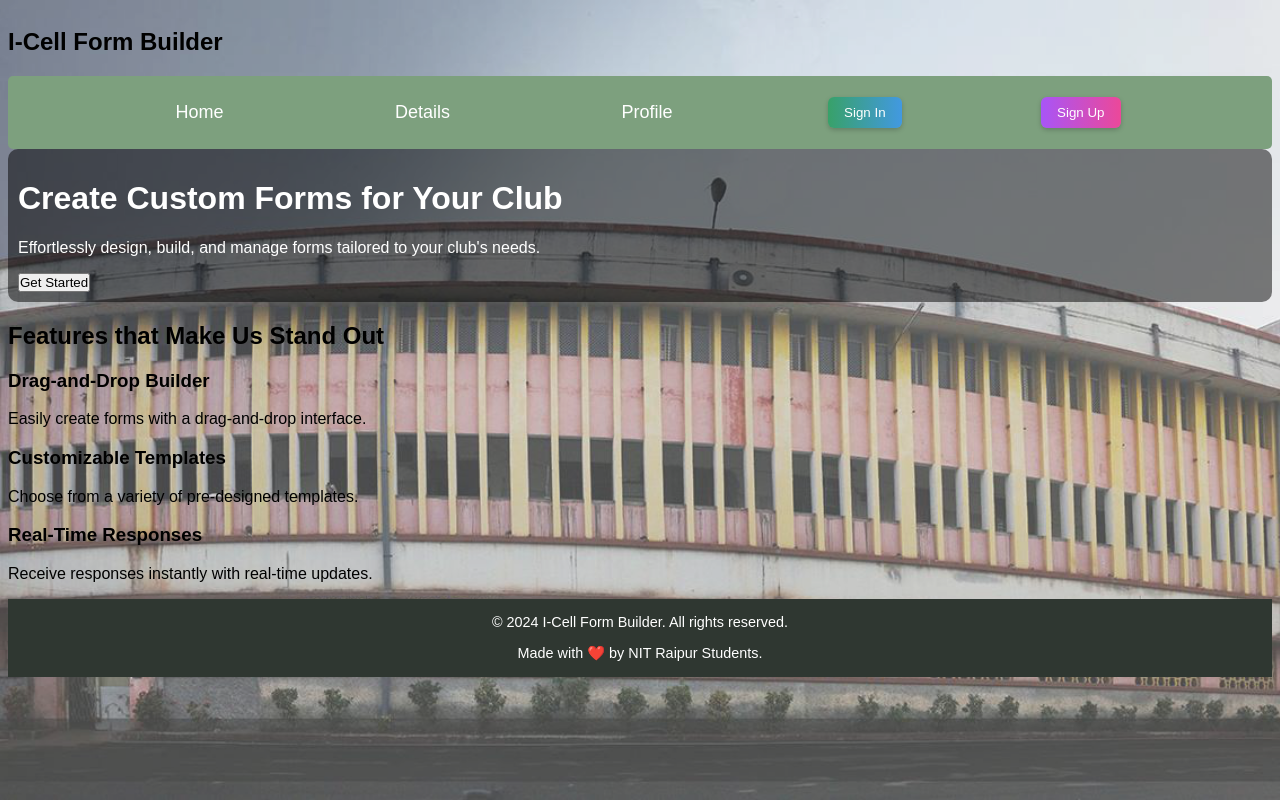
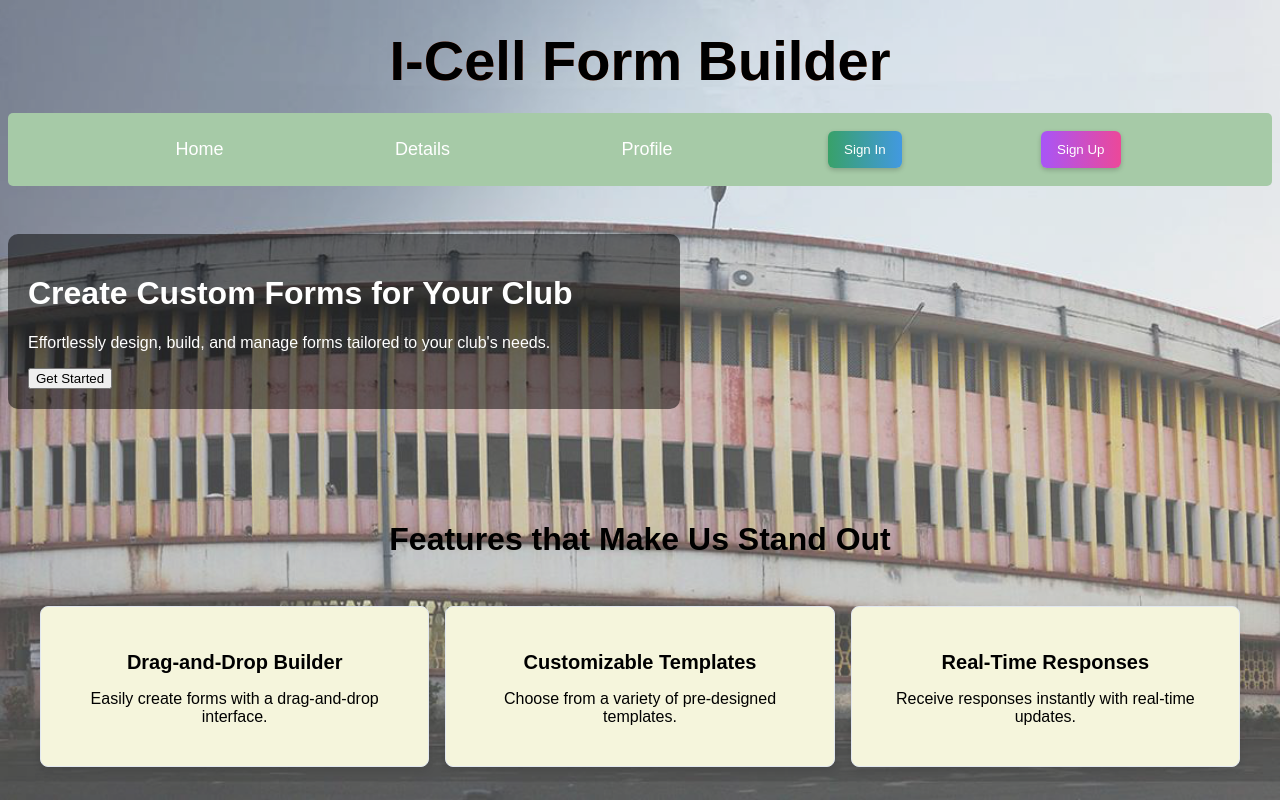
Before and after one commit to godsonsphilip/Landingpage, a React (Create React App) app: page / in a window 1280 px wide. Shown: the top 800 px of the page. Built offline with nearby package versions, Linux system fonts and the light colour scheme.

Commit message:
I changed the alignment.

```diff
--- a/src/App.css
+++ b/src/App.css
@@ -12,49 +12,65 @@
 
 .button{
   display: flex;
-  justify-content: center;
-  align-items: center;
+  justify-content: right;
+  align-items: right;
   padding: 10px 20px;
   border: none;
   border-radius: 5px;
-  background-color: #7da07e;
+  background-color: #a6caa7;
   color: #fff;
-
+  opacity: 21px;
   justify-content: space-evenly;
+  right: 2;
 }
 
 
 .hero-section {
   background: rgba(0, 0, 0, 0.5); /* Semi-transparent background */
-  padding: 10px;
+  padding: 20px;
   border-radius: 10px;
   color: white; /* Ensure text is visible */
+  width: 50%;
+  height: 50%;
 }
 
 
-.footer {
+/* .footer {
   background-color: #2f3731;
-  padding: 1px;
+  padding: 10px;
   color: white;
   text-align: center;
   font-size: 0.900rem;
   margin-top: 1px;
-  margin-bottom: 1px;
-}
+  /* margin-bottom: 1px; */
+ */
 
 
 
 * {
-  margin: 10;
+  margin: 0;
   padding: 0;
   box-sizing: border-box;
 }
 
+
 .App {
-  position: relative;
-  height: 100vh; /* Full height of the viewport */
-  overflow: hidden;
+  display: flex;
+  flex-direction: column; /* Arrange children vertically */
+  min-height: 100vh; /* Ensure the app takes up the full height of the viewport */
+  /* overflow-y: auto;  /* Enables vertical scrolling if content overflows */
+  /* overflow-x: hidden; Avoid horizontal overflow */
 }
+
+.footer {
+  background-color: rgba(0, 0, 0, 0.8); /* Dark background for contrast */
+  color: white; /* Text color for visibility */
+  text-align: center; /* Center the text */
+  padding: 1px; /* Add some padding */
+  margin-top: auto; /* Push footer to the bottom */
+}
+
+
 
 .background-image {
   position: fixed;
@@ -74,3 +90,7 @@
   padding: 20px;
   color: white; /* Adjust text color for visibility */
 }
+
+.component-spacing {
+  margin-bottom: 3rem; /* Adjust this value to create more or less space */
+}
--- a/src/App.js
+++ b/src/App.js
@@ -13,12 +13,25 @@
     <div className="App">
       <div
         className="background-image"
-        style={{ backgroundImage: `url(${background})` }} // Set the background image here
+        style={{ backgroundImage: `url(${background})` }}
       ></div>
-      <Navbar />
-      <HeroSection />
-      <Features />
-      <Footer />
+
+      {/* Spacing between components */}
+      <div className="component-spacing">
+        <Navbar />
+      </div>
+
+      <div className="component-spacing">
+        <HeroSection />
+      </div>
+
+      <div className="component-spacing">
+        <Features />
+      </div>
+
+      <div className="component-spacing">
+        <Footer />
+      </div>
     </div>
   );
 }
--- a/src/components/Features.js
+++ b/src/components/Features.js
@@ -2,20 +2,70 @@
 
 const Features = () => {
   return (
-    <div className="container mx-auto my-16">
-      <h2 className="text-3xl text-center font-bold mb-12">Features that Make Us Stand Out</h2>
-      <div className="flex justify-around">
-        <div className="text-center p-6">
-          <h3 className="text-xl font-semibold mb-4">Drag-and-Drop Builder</h3>
-          <p className="text-gray-600">Easily create forms with a drag-and-drop interface.</p>
+    <div style={{ maxWidth: "1200px", margin: "4rem auto" }}>
+      <h2
+        style={{
+          fontSize: "2rem",
+          textAlign: "center",
+          fontWeight: "bold",
+          marginBottom: "3rem",
+        }}
+      >
+        Features that Make Us Stand Out
+      </h2>
+      <div style={{ display: "flex", justifyContent: "space-around", gap: "1rem" }}>
+        {/* Feature 1 - Drag-and-Drop Builder */}
+        <div
+          style={{
+            textAlign: "center",
+            padding: "1.5rem",
+            border: "1px solid #e2e8f0",
+            borderRadius: "8px",
+            boxShadow: "0 4px 8px rgba(0, 0, 0, 0.1)",
+            width: "30%", // Adjust box size as needed
+            backgroundColor: "beige",
+          }}
+        >
+          <h3 style={{ fontSize: "1.25rem", fontWeight: "600", marginBottom: "1rem" }}>
+            Drag-and-Drop Builder
+          </h3>
+          <p style={{ color: "black" }}>Easily create forms with a drag-and-drop interface.</p>
         </div>
-        <div className="text-center p-6">
-          <h3 className="text-xl font-semibold mb-4">Customizable Templates</h3>
-          <p className="text-gray-600">Choose from a variety of pre-designed templates.</p>
+
+        {/* Feature 2 - Customizable Templates */}
+        <div
+          style={{
+            textAlign: "center",
+            padding: "1.5rem",
+            border: "1px solid #e2e8f0",
+            borderRadius: "8px",
+            boxShadow: "0 4px 8px rgba(0, 0, 0, 0.1)",
+            width: "30%", // Adjust box size as needed
+            backgroundColor: "beige",
+          }}
+        >
+          <h3 style={{ fontSize: "1.25rem", fontWeight: "600", marginBottom: "1rem" }}>
+            Customizable Templates
+          </h3>
+          <p style={{ color: "black" }}>Choose from a variety of pre-designed templates.</p>
         </div>
-        <div className="text-center p-6">
-          <h3 className="text-xl font-semibold mb-4">Real-Time Responses</h3>
-          <p className="text-gray-600">Receive responses instantly with real-time updates.</p>
+
+        {/* Feature 3 - Real-Time Responses */}
+        <div
+          style={{
+            textAlign: "center",
+            padding: "1.5rem",
+            border: "1px solid #e2e8f0",
+            borderRadius: "8px",
+            boxShadow: "0 4px 8px rgba(0, 0, 0, 0.1)",
+            width: "30%", // Adjust box size as needed
+            backgroundColor: "beige",
+          }}
+        >
+          <h3 style={{ fontSize: "1.25rem", fontWeight: "600", marginBottom: "1rem" }}>
+            Real-Time Responses
+          </h3>
+          <p style={{ color: "black" }}>Receive responses instantly with real-time updates.</p>
         </div>
       </div>
     </div>
--- a/src/components/Navbar.js
+++ b/src/components/Navbar.js
@@ -3,11 +3,26 @@
 const Navbar = () => {
   return (
     <nav className="bg-gradient-to-r from-blue-600 to-indigo-600 p-4 shadow-lg w-full">
-      <div className="container mx-auto flex flex-col items-center"> {/* Change to flex-col for vertical alignment */}
+      <div className="container mx-auto flex flex-col items-center">
         {/* Logo / Brand */}
-        <h1 className="text-white text-3xl font-bold tracking-wide text-center mb-4"> {/* Added text-center and margin */}
+       <h1
+          style={{
+            display: "flex",
+            justifyContent: "center",
+            alignItems: "center",
+            fontSize: "3.5rem",
+            fontWeight: "bold",
+            background: "linear-gradient(90deg, #ff7e5f, #feb47b)",
+            WebkitBackgroundClip: "text",
+            color: "black",
+            // animation: "fadeIn 2s ease-out",
+            textAlign: "center",
+            margin: "20px 0",  // Reset margin to avoid extra spacing
+          }}
+        >
           I-Cell Form Builder
         </h1>
+
 
         {/* Navigation Links */}
         <div className="button flex justify-center"> {/* Center the buttons horizontally */}
```
